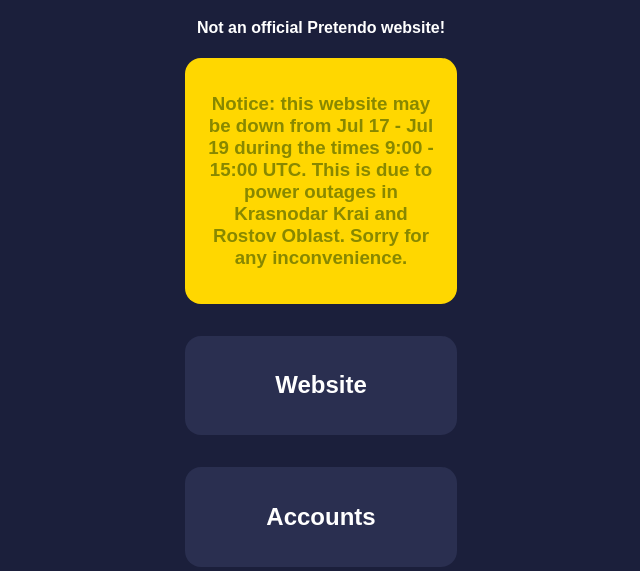
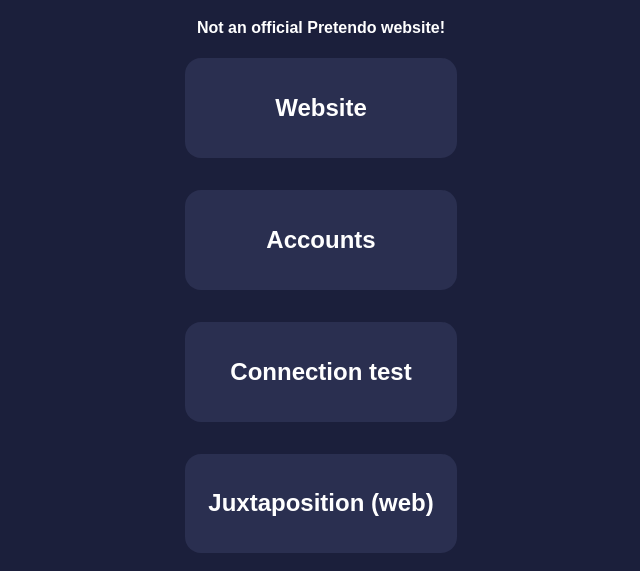
Before and after one commit to windowsflytheac/PretendoStatusEDUPHORIA, a website: page html/index.html in a window 1280 px wide. Shown: the part 229-800 px from the top of the page, without its empty margins (319-959 px from the left). Drawn offline with Linux system fonts and the light colour scheme; no server answers.

Commit message:
remove warning

```diff
--- a/html/index.html
+++ b/html/index.html
@@ -9,13 +9,6 @@
     <body>
         <h1>Pretendo servers status</h1>
         <h4>Not an official Pretendo website!</h3>
-        <div class="card warn">
-            <h3>
-                Notice: this website may be down from Jul 17 - Jul 19 during the times 9:00 - 15:00 UTC.
-                This is due to power outages in Krasnodar Krai and Rostov Oblast.
-                Sorry for any inconvenience.
-            </h3>
-        </div>
         <div class="card">
             <h2>Website</h2>
             <h3 class="check" data-service="website"></h3>
```
